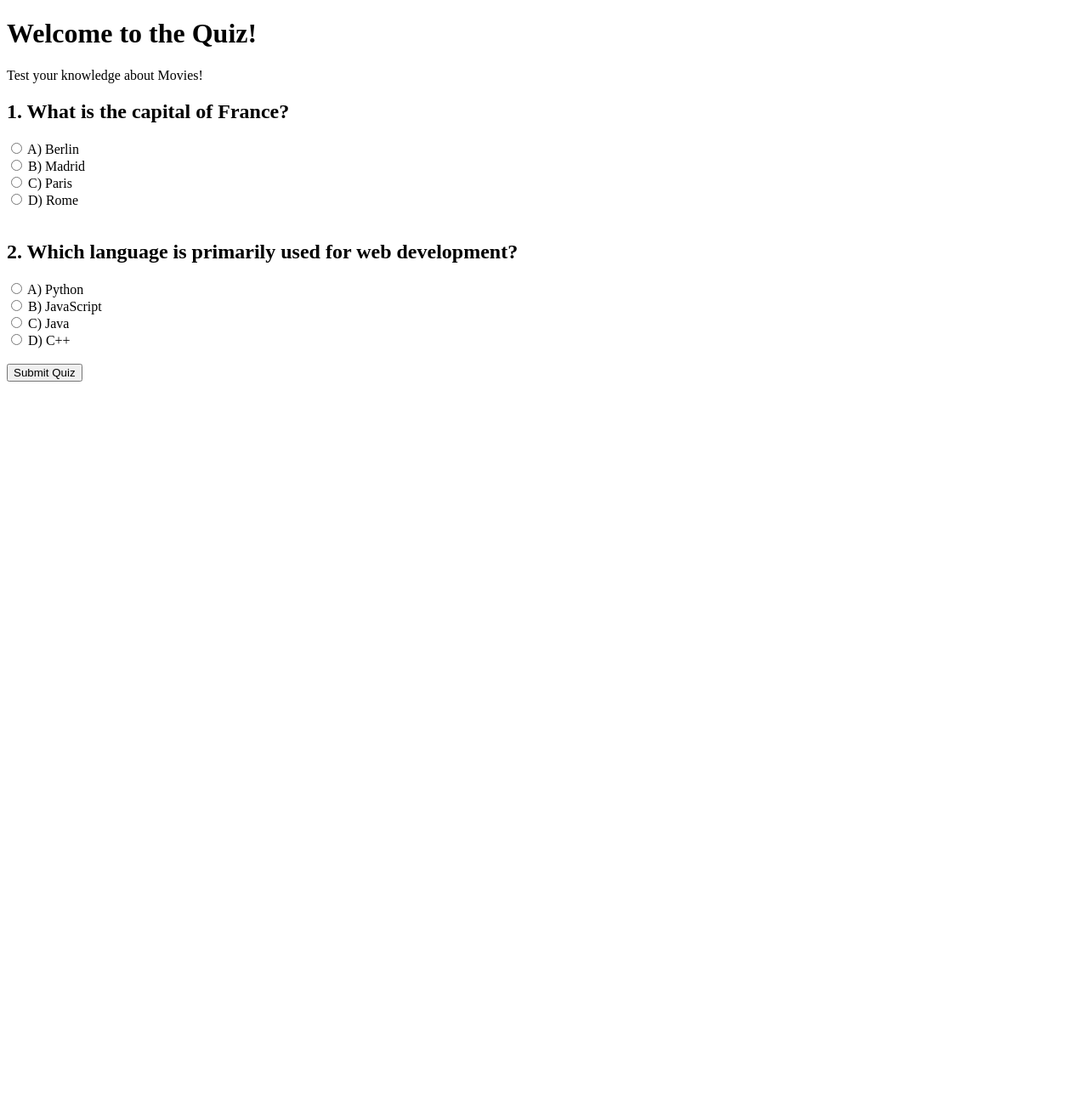
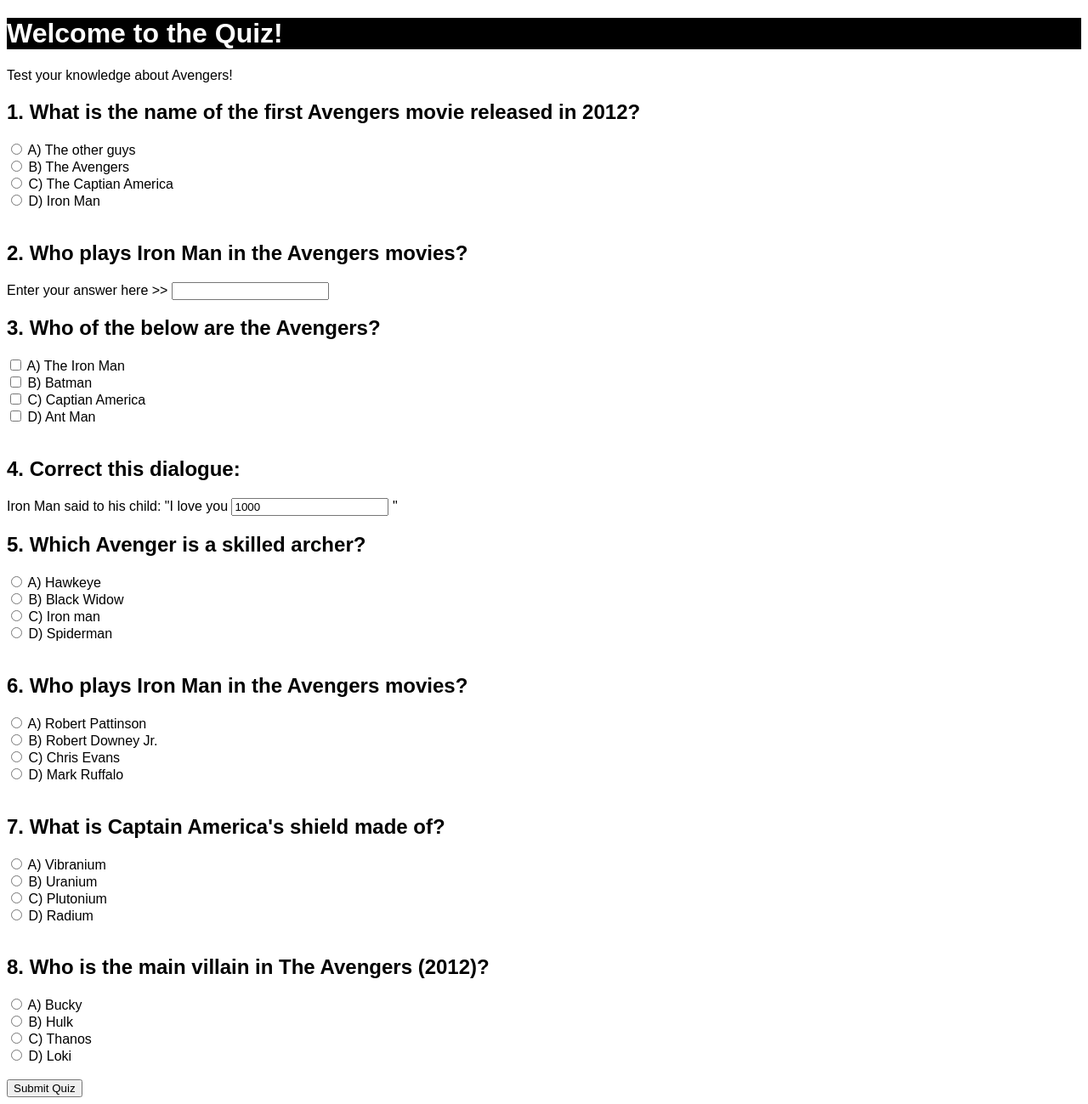
Before and after one commit to abhishake2323/WPD-SEP-2024-EX1, a plain HTML site: page index.html in a window 1280 px wide. Shown: the whole page at 85% size. Before the commit the page ends 800 px from the top, so only its background shows below. Drawn offline with Linux system fonts and the light colour scheme.

Commit message:
Update index.html

```diff
--- a/index.html
+++ b/index.html
@@ -1,28 +1,73 @@
 <!DOCTYPE html>
 <html lang="en">
+
 <head>
     <meta charset="UTF-8">
     <meta name="viewport" content="width=device-width, initial-scale=1.0">
     <title>Interactive Quiz</title>
 </head>
-<body>
 
-    <h1>Welcome to the Quiz!</h1>
-<p>Test your knowledge about Movies!</p>
+<body style=" font-family: Arial, Helvetica, sans-serif">
+
+    <h1 style="background-color: black ;  color:white ; font-family: Arial, Helvetica, sans-serif">Welcome to the Quiz!</h1>
+    <p>Test your knowledge about Avengers!</p>
     <form>
         <!-- Question 1 -->
-    <h2>1. What is the capital of France?</h2>
-    <label><input type="radio" name="q1" value="a"> A) Berlin</label><br>
-    <label><input type="radio" name="q1" value="b"> B) Madrid</label><br>
-    <label><input type="radio" name="q1" value="c"> C) Paris</label><br>
-    <label><input type="radio" name="q1" value="d"> D) Rome</label><br><br>
+        <h2>1. What is the name of the first Avengers movie released in 2012?</h2>
+        <label><input type="radio" name="q1" value="a"> A) The other guys</label><br>
+        <label><input type="radio" name="q1" value="b"> B) The Avengers</label><br>
+        <label><input type="radio" name="q1" value="c"> C) The Captian America</label><br>
+        <label><input type="radio" name="q1" value="d"> D) Iron Man</label><br><br>
 
         <!-- Question 2 -->
-    <h2>2. Which language is primarily used for web development?</h2>
-    <label><input type="radio" name="q2" value="a"> A) Python</label><br>
-    <label><input type="radio" name="q2" value="b"> B) JavaScript</label><br>
-    <label><input type="radio" name="q2" value="c"> C) Java</label><br>
-    <label><input type="radio" name="q2" value="d"> D) C++</label><br><br>
+        <h2>2. Who plays Iron Man in the Avengers movies?</h2>
+        <label>Enter your answer here >> <input type="text" name="q2" value=""> </label><br>
+
+
+        <!-- Question 3 -->
+        <h2>3. Who of the below are the Avengers?</h2>
+        <label><input type="checkbox" name="q3" value="a"> A) The Iron Man</label><br>
+        <label><input type="checkbox" name="q3" value="b"> B) Batman </label><br>
+        <label><input type="checkbox" name="q3" value="c"> C) Captian America </label><br>
+        <label><input type="checkbox" name="q3" value="d"> D) Ant Man</label><br><br>
+
+
+        <!-- Question 4 -->
+        <h2>4. Correct this dialogue:</h2>
+        <label >Iron Man said to his child:  "I love you <input type="number" name="q4" value="1000"  > " </label><br>
+
+
+
+        <!-- Question 5 -->
+        <h2>5. Which Avenger is a skilled archer?</h2>
+        <label><input type="radio" name="q5" value="a"> A) Hawkeye</label><br>
+        <label><input type="radio" name="q5" value="b"> B) Black Widow</label><br>
+        <label><input type="radio" name="q5" value="c"> C) Iron man</label><br>
+        <label><input type="radio" name="q5" value="d"> D) Spiderman</label><br><br>
+
+
+        <!-- Question 6 -->
+        <h2>6. Who plays Iron Man in the Avengers movies?</h2>
+        <label><input type="radio" name="q6" value="a"> A) Robert Pattinson</label><br>
+        <label><input type="radio" name="q6" value="b"> B) Robert Downey Jr.</label><br>
+        <label><input type="radio" name="q6" value="c"> C) Chris Evans </label><br>
+        <label><input type="radio" name="q6" value="d"> D) Mark Ruffalo</label><br><br>
+
+     <!-- Question 7 -->
+     <h2>7.  What is Captain America's shield made of?</h2>
+     <label><input type="radio" name="q7" value="a"> A) Vibranium</label><br>
+     <label><input type="radio" name="q7" value="b"> B) Uranium</label><br>
+     <label><input type="radio" name="q7" value="c"> C) Plutonium </label><br>
+     <label><input type="radio" name="q7" value="d"> D) Radium</label><br><br>
+
+
+          <!-- Question 8 -->
+          <h2>8.  Who is the main villain in The Avengers (2012)?</h2>
+          <label><input type="radio" name="q8" value="a"> A) Bucky  </label><br>
+          <label><input type="radio" name="q8" value="b"> B) Hulk</label><br>
+          <label><input type="radio" name="q8" value="c"> C) Thanos </label><br>
+          <label><input type="radio" name="q8" value="d"> D) Loki</label><br><br>
+
 
         <!-- Submit Button -->
         <button type="submit">Submit Quiz</button>
@@ -30,4 +75,5 @@
 
 
 </body>
+
 </html>
```
Lines whose indentation alone changed are shown as unchanged.
